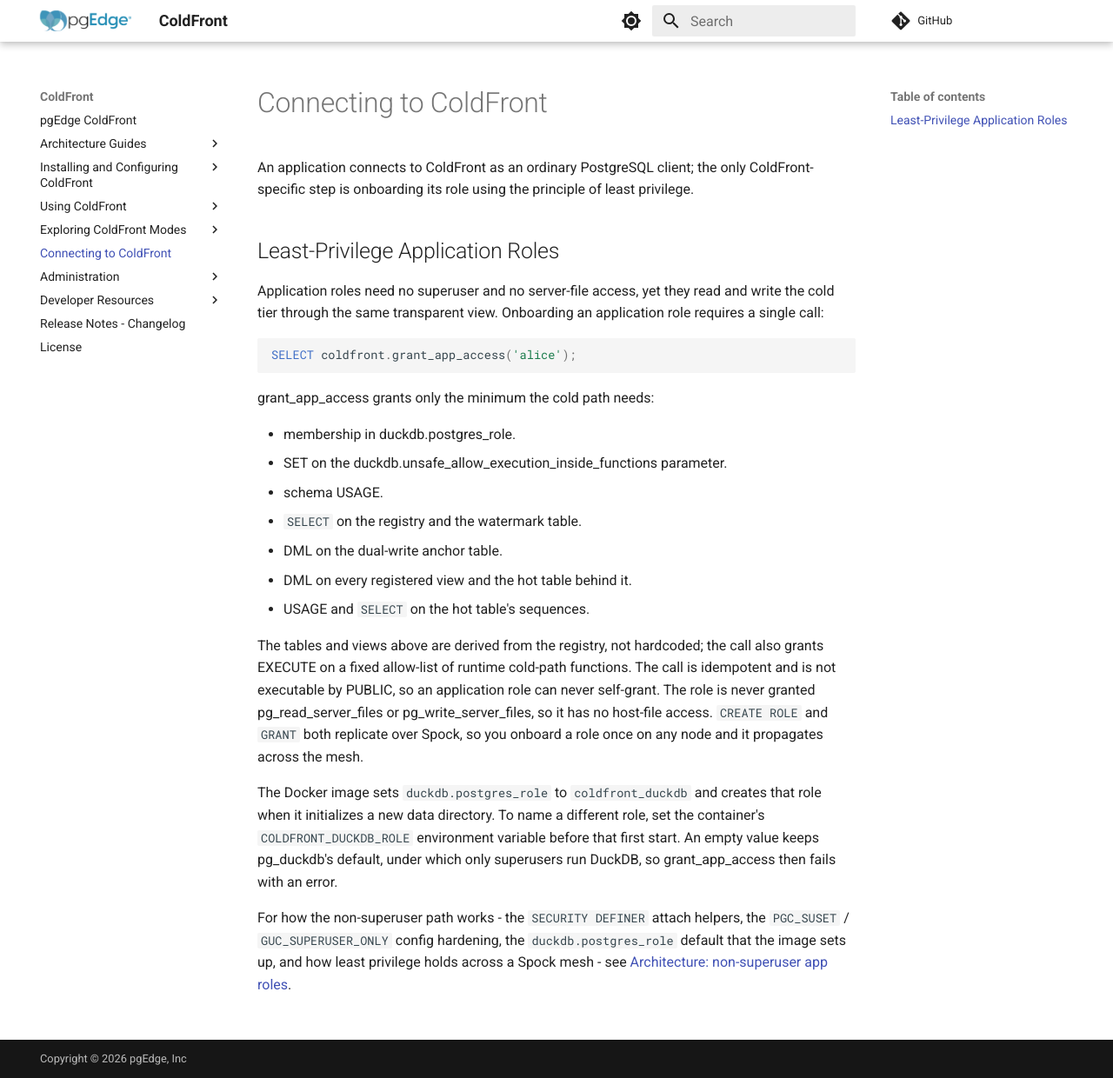
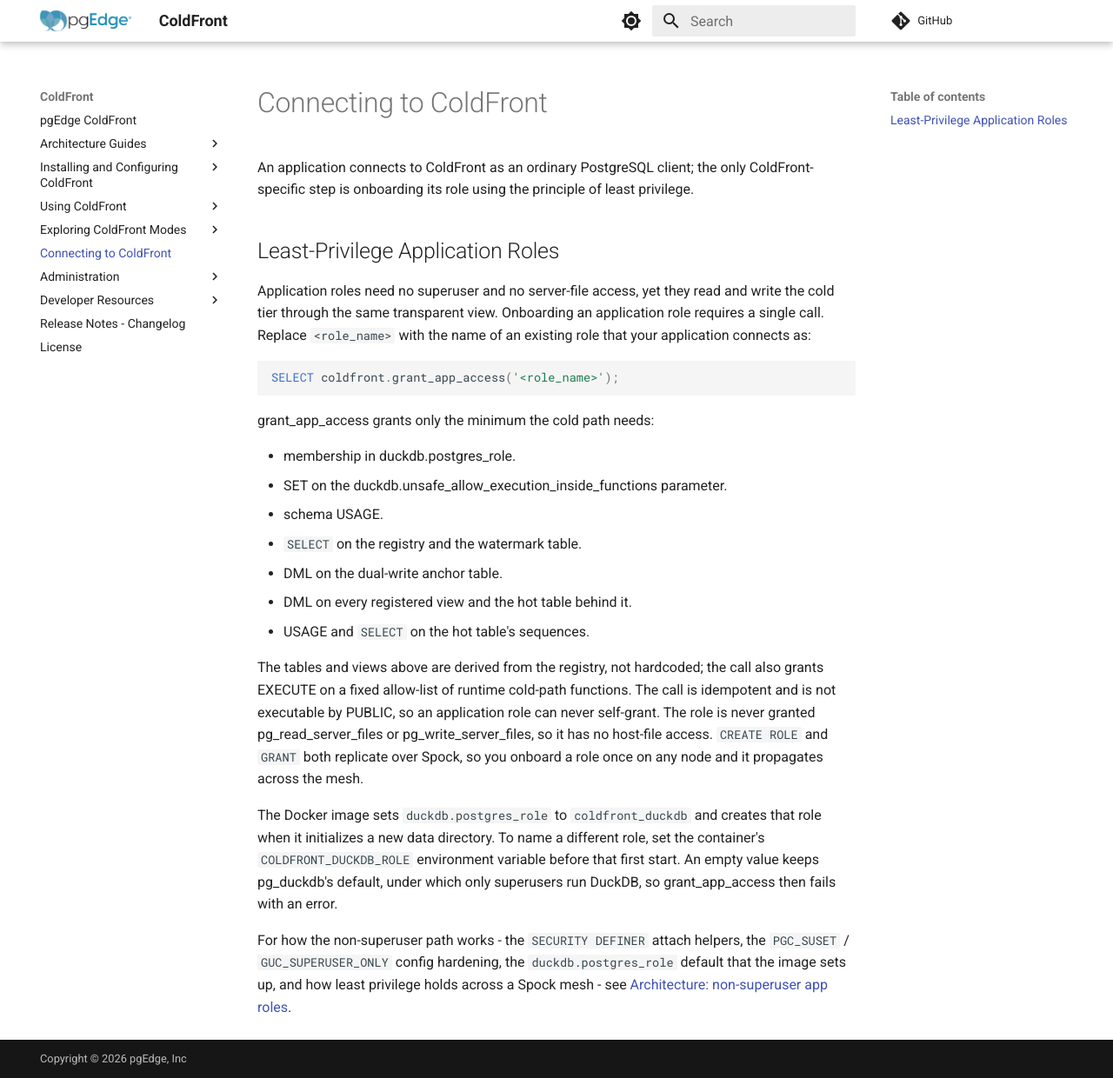
Before and after one commit to pgEdge/coldfront, an MkDocs documentation site: the page built from docs/connecting.md, in a window 1280 px wide and 1240 px high. Shown: the whole window at 87% size. Built offline with MkDocs 1.6.1 and Material for MkDocs 9.7.7, drawn with Linux system fonts in a browser that asks for light colours; comment, search, counter and statistics services are not loaded.

Commit message:
docs: replace the alice example role with a <role_name> placeholder

````diff
--- a/docs/connecting.md
+++ b/docs/connecting.md
@@ -8,10 +8,11 @@ least privilege.
 
 Application roles need no superuser and no server-file access, yet they read
 and write the cold tier through the same transparent view. Onboarding an
-application role requires a single call:
+application role requires a single call. Replace `<role_name>` with the name of
+an existing role that your application connects as:
 
 ```sql
-SELECT coldfront.grant_app_access('alice');
+SELECT coldfront.grant_app_access('<role_name>');
 ```
 
 grant_app_access grants only the minimum the cold path needs:
````
Also changed, not shown: docs/configure_lakekeeper.md (+3 -2 lines).
